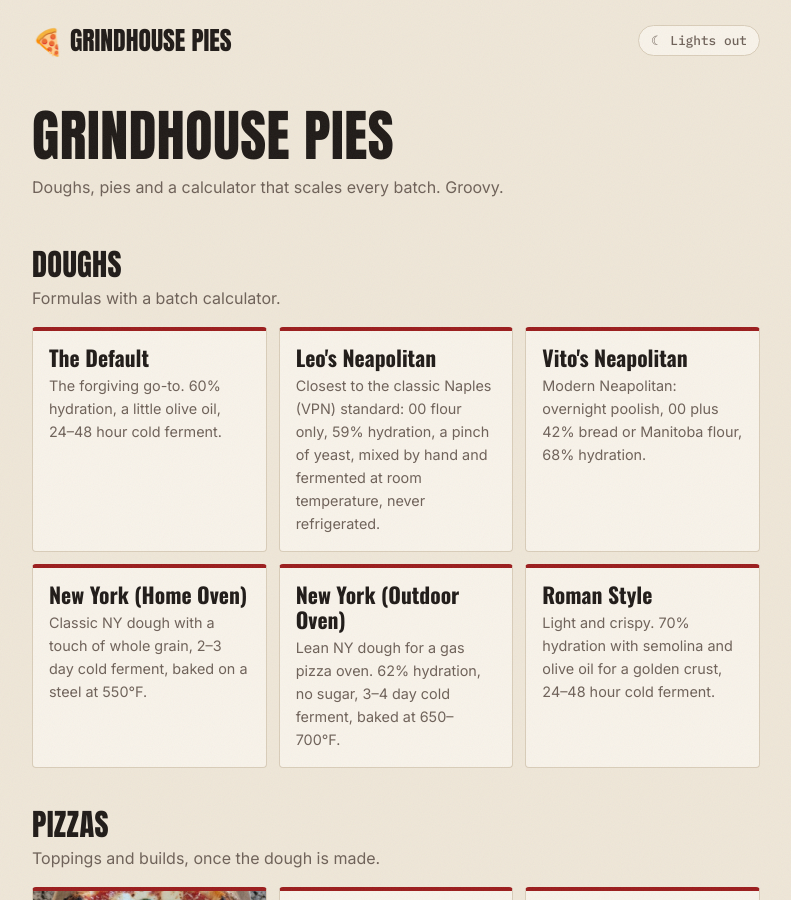
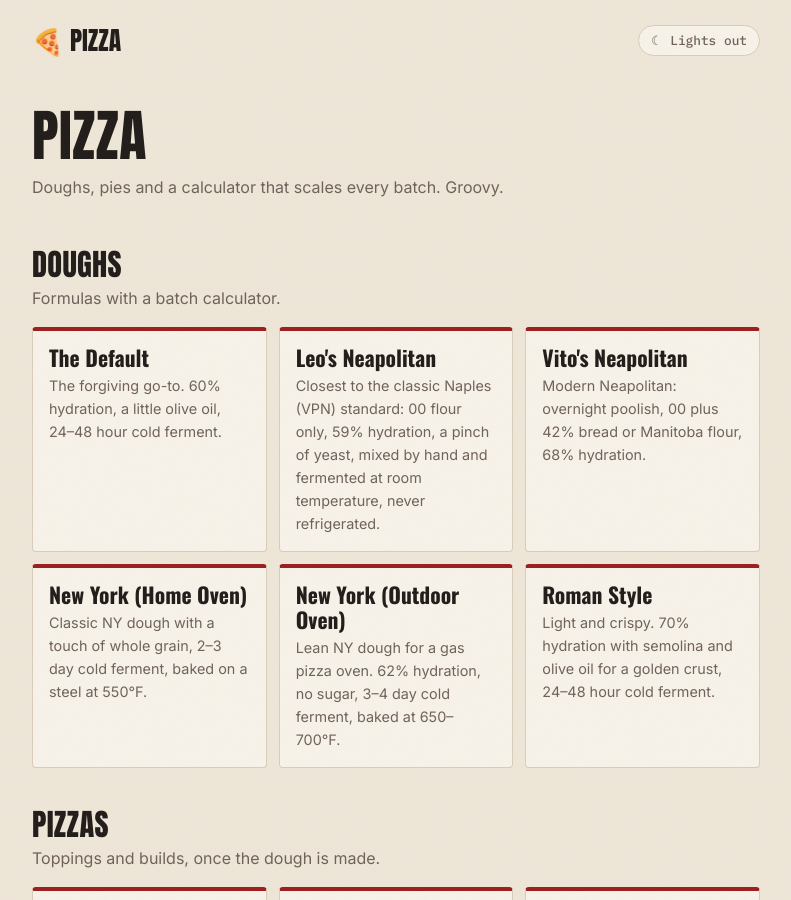
Before and after one commit to daftn/pizza, a Jekyll site: the page built from index.html, in a window 1280 px wide and 900 px high. Shown: the whole window, without its empty margins (244-1035 px from the left). Built offline with Jekyll 4.4.1, drawn with Linux system fonts in a browser that asks for light colours.

Commit message:
Site name: Pizza; hide the Margherita photo on its card (card_photo: false)
Co-Authored-By: Claude Opus 5.5 <noreply@anthropic.com>
Claude-Session: https://claude.ai/code/session_01CXsahQwDMBDTEp9ieURmT9

```diff
--- a/_config.yml
+++ b/_config.yml
@@ -1,4 +1,4 @@
-title: Grindhouse Pies
+title: Pizza
 description: Doughs, pies and a calculator that scales every batch. Groovy.
 
 # Random quote under the tagline on the landing page (from _data/quotes.yml).
--- a/index.html
+++ b/index.html
@@ -52,9 +52,11 @@ layout: default
       <ul class="card-list">
         {% for r in recipes %}
           <li>
-            <a class="card{% if r.photo %} has-photo{% endif %}" href="{{ r.url | relative_url }}">
-              {%- if r.photo -%}
-                {%- assign thumb = r.photo | replace: ".jpg", "-thumb.jpg" -%}
+            {%- assign card_photo = r.photo -%}
+            {%- if r.card_photo == false -%}{%- assign card_photo = nil -%}{%- endif %}
+            <a class="card{% if card_photo %} has-photo{% endif %}" href="{{ r.url | relative_url }}">
+              {%- if card_photo -%}
+                {%- assign thumb = card_photo | replace: ".jpg", "-thumb.jpg" -%}
                 <img class="card-photo" src="{{ '/assets/photos/' | append: thumb | relative_url }}" alt="" width="600" height="600" loading="lazy">
               {%- endif %}
               {% if r.fest_year %}<span class="card-badge">{{ r.fest_year }} · {{ r.fest_theme }}</span>{% endif %}
```
Also changed, not shown: CLAUDE.md (+2 -2 lines), _recipes/margherita.md (+1 -0 lines), README.md.
